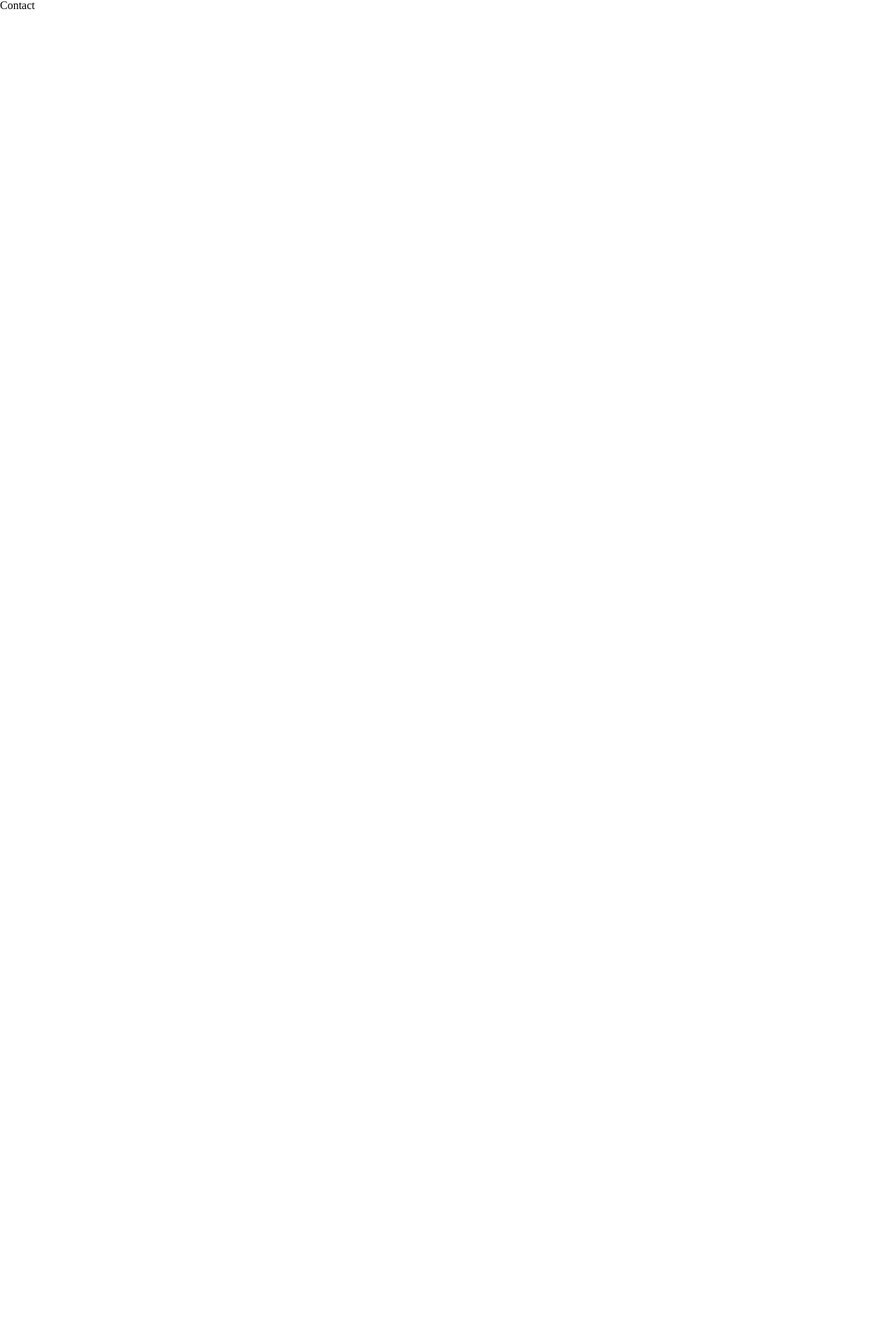
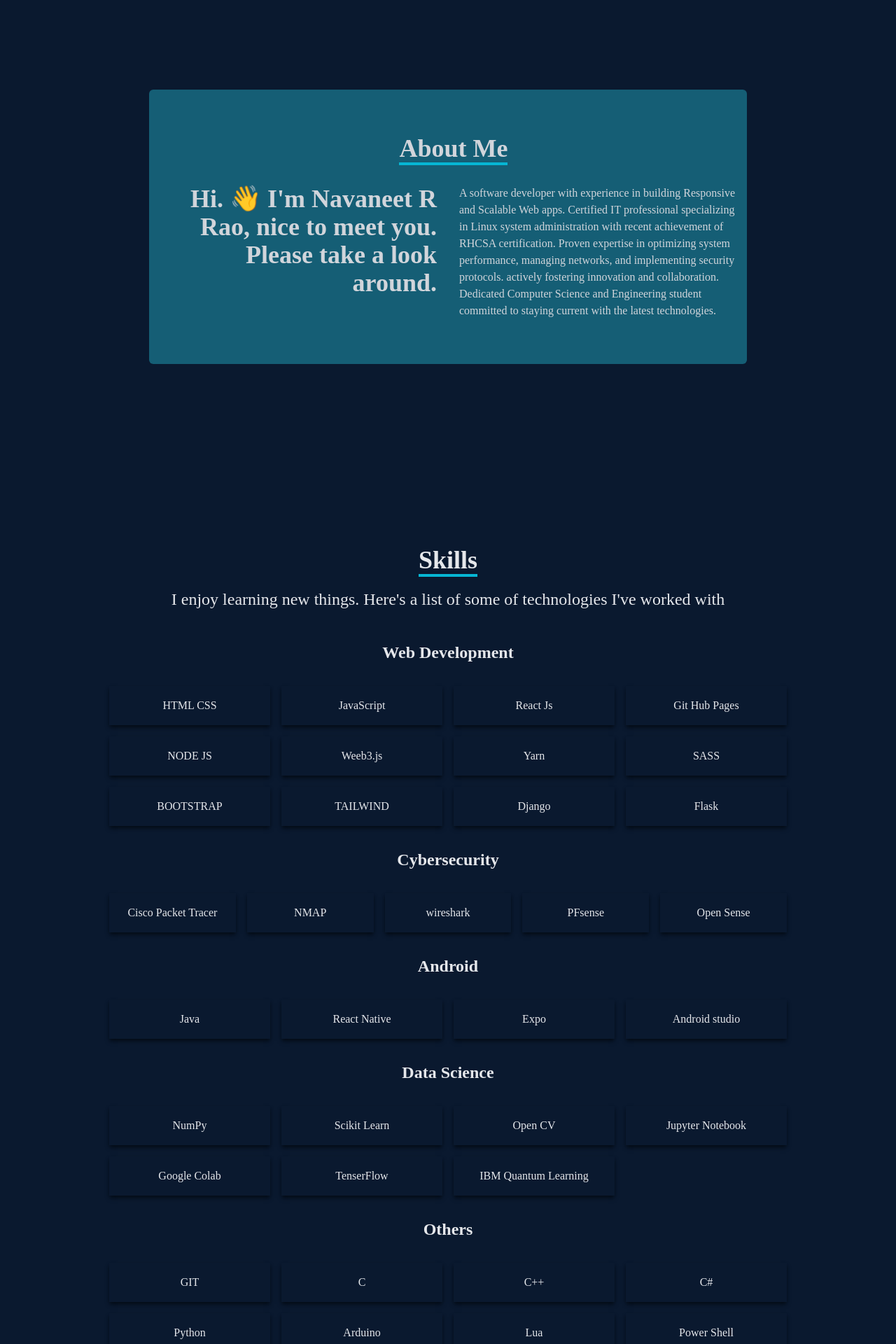
Before and after one commit to navaneet-rao/navaneet-rao.github.io, a React (Create React App) app: page / in a window 1280 px wide. Shown: the part 876-2796 px from the top of the page at 70% size. Before the commit the page ends 896 px from the top, so only its background shows below. Built offline with nearby package versions, Linux system fonts and the light colour scheme.

Commit message:
skills page updated and fixed bugs

```diff
--- a/src/components/About.jsx
+++ b/src/components/About.jsx
@@ -1,9 +1,45 @@
-import React from 'react'
+import React from "react";
 
 const About = () => {
   return (
-    <div>About</div>
-  )
-}
-
-export default About
+    <div
+      name="about"
+      id="about"
+      className="w-full h-screen bg-[#0a192f] text-gray-300"
+    >
+      <div className="flex flex-col justify-center items-center w-full h-full">
+        <div className=" py-16 rounded-md bg-cyan-800 flex flex-col justify-center items-center w-4/6">
+          <div className="max-w-[1000px] w-full justify-center items-center ">
+            <div className=" pb-8 pl-4 text-center">
+              <p className="text-4xl font-bold inline border-b-4 border-cyan-500 ">
+                About Me
+              </p>
+            </div>
+          </div>
+          <div className="max-w-[1000px] w-full grid sm:grid-cols-2 gap-8 px-4">
+            <div className="sm:text-right text-4xl font-bold">
+              <p>
+                Hi. <span className="wave">👋</span> I'm Navaneet R Rao,
+                nice to meet you. Please take a look around.
+              </p>
+            </div>
+            <div>
+              <p>
+                {" "}
+                A software developer with experience in building Responsive and
+                Scalable Web apps. Certified IT professional specializing in
+                Linux system administration with recent achievement of RHCSA
+                certification. Proven expertise in optimizing system
+                performance, managing networks, and implementing security
+                protocols. actively fostering innovation and collaboration.
+                Dedicated Computer Science and Engineering student committed to
+                staying current with the latest technologies.
+              </p>
+            </div>
+          </div>
+        </div>
+      </div>
+    </div>
+  );
+};
+export default About;
--- a/src/components/Home.jsx
+++ b/src/components/Home.jsx
@@ -1,22 +1,20 @@
-import React from 'react';
-import { HiArrowNarrowRight } from 'react-icons/hi';
-import me from '../assets/me.jpg';
+import React from "react";
+import { HiArrowNarrowRight } from "react-icons/hi";
+import me from "../assets/me.jpg";
 import { Link } from "react-scroll";
 
 const Home = () => {
   return (
-    <div
-    name="home"
-    className="h-screen w-full bg-[#0a192f]"
-  >
+    <div name="home" className="h-screen w-full bg-[#0a192f]">
       <div className="max-w-screen-lg mx-auto flex flex-col items-center justify-center h-full px-4 md:flex-row">
         <div className="flex flex-col justify-center py-12">
           <h2 className="sm:text-7xl text-4xl font-bold text-white">
             I'm a Full Stack Web Developer
           </h2>
           <p className="text-gray-400 py-4 max-w-md">
-            I am a EX200 Red Hat Certified System Administrator Passionate about coding and tech. Currently exploring open-stack,
-          ReactJS, Network analysis, Cybersecurity, and more
+            I am a EX200 Red Hat Certified System Administrator Passionate about
+            coding and tech. Currently exploring ReactJS, open-stack, Network
+            analysis, Cybersecurity, and more
           </p>
           <div>
             <Link
@@ -36,7 +34,7 @@ const Home = () => {
           <img
             src={me}
             alt="my profile"
-          className="rounded-full md:h-auto md:max-w-lg md:ms-auto max-w-xs "
+            className="rounded-full xl:h-auto xl:max-w-lg xl:ms-auto max-w-xs "
           />
         </div>
       </div>
--- a/src/components/Navbar.jsx
+++ b/src/components/Navbar.jsx
@@ -101,7 +101,7 @@ const Navbar = () => {
           <li className='w-[160px] h-[60px] flex justify-between items-center ml-[-100px] hover:ml-[-10px] duration-300 bg-[#6fc2b0]'>
             <a
               className='flex justify-between items-center w-full text-gray-300'
-              href='navaneet517@gmail.com'
+              href='/'
             >
               Email <HiOutlineMail size={30} />
             </a>
--- a/src/components/Skills.jsx
+++ b/src/components/Skills.jsx
@@ -1,9 +1,154 @@
-import React from 'react'
+import React from "react";
 
 const Skills = () => {
   return (
-    <div>Skills</div>
-  )
-}
-
-export default Skills
+    <div name="skills" className="w-full h-full bg-[#0a192f] text-gray-200 sm:py-10">
+      {/* Container */}
+      <div className="max-w-[1000px] mx-auto p-4 flex flex-col justify-center w-full h-full ">
+        <div className=" w-full h-full flex justify-center items-center flex-col mb-7">
+          <p className="text-4xl font-bold inline border-b-4 border-cyan-500 text-center ">
+            Skills
+          </p>
+          <p className="py-4 text-2xl">
+            I enjoy learning new things. Here's a list of some of technologies
+            I've worked with
+          </p>
+        </div>
+        <p className="text-2xl font-bold inline  text-center ">
+          Web Development
+        </p>
+        <div className="w-full grid grid-cols-2 sm:grid-cols-4 gap-4 text-center py-8 ">
+          <div className="shadow-md shadow-[#040c16] hover:scale-110 duration-500 ">
+            <p className="my-4">HTML CSS</p>
+          </div>
+          <div className="shadow-md shadow-[#040c16] hover:scale-110 duration-500">
+            <p className="my-4">JavaScript</p>
+          </div>
+          <div className="shadow-md shadow-[#040c16] hover:scale-110 duration-500">
+            <p className="my-4">React Js</p>
+          </div>
+          <div className="shadow-md shadow-[#040c16] hover:scale-110 duration-500">
+            <p className="my-4">Git Hub Pages</p>
+          </div>
+          <div className="shadow-md shadow-[#040c16] hover:scale-110 duration-500">
+            <p className="my-4">NODE JS</p>
+          </div>
+          <div className="shadow-md shadow-[#040c16] hover:scale-110 duration-500">
+            <p className="my-4">Weeb3.js</p>
+          </div>
+          <div className="shadow-md shadow-[#040c16] hover:scale-110 duration-500">
+            <p className="my-4">Yarn</p>
+          </div>
+          <div className="shadow-md shadow-[#040c16] hover:scale-110 duration-500">
+            <p className="my-4">SASS</p>
+          </div>
+          <div className="shadow-md shadow-[#040c16] hover:scale-110 duration-500">
+            <p className="my-4">BOOTSTRAP</p>
+          </div>
+          <div className="shadow-md shadow-[#040c16] hover:scale-110 duration-500">
+            <p className="my-4">TAILWIND</p>
+          </div>
+          <div className="shadow-md shadow-[#040c16] hover:scale-110 duration-500">
+            <p className="my-4">Django</p>
+          </div>
+          <div className="shadow-md shadow-[#040c16] hover:scale-110 duration-500">
+            <p className="my-4">Flask</p>
+          </div>
+        </div>
+        <p className="text-2xl font-bold inline  text-center ">
+        Cybersecurity
+        </p>
+        <div className="w-full grid grid-cols-2 sm:grid-cols-5 gap-4 text-center py-8 ">
+          <div className="shadow-md shadow-[#040c16] hover:scale-110 duration-500">
+            <p className="my-4">Cisco Packet Tracer</p>
+          </div>
+          <div className="shadow-md shadow-[#040c16] hover:scale-110 duration-500">
+            <p className="my-4">NMAP</p>
+          </div>
+          <div className="shadow-md shadow-[#040c16] hover:scale-110 duration-500">
+            <p className="my-4">wireshark</p>
+          </div>
+          <div className="shadow-md shadow-[#040c16] hover:scale-110 duration-500">
+            <p className="my-4">PFsense</p>
+          </div>
+          <div className="shadow-md shadow-[#040c16] hover:scale-110 duration-500">
+            <p className="my-4">Open Sense</p>
+          </div>
+        </div>
+        <p className="text-2xl font-bold inline  text-center ">
+        Android
+        </p>
+        <div className="w-full grid grid-cols-2 sm:grid-cols-4 gap-4 text-center py-8 ">
+          <div className="shadow-md shadow-[#040c16] hover:scale-110 duration-500">
+            <p className="my-4">Java</p>
+          </div>
+          <div className="shadow-md shadow-[#040c16] hover:scale-110 duration-500">
+            <p className="my-4">React Native</p>
+          </div>
+          <div className="shadow-md shadow-[#040c16] hover:scale-110 duration-500">
+            <p className="my-4">Expo</p>
+          </div>
+          <div className="shadow-md shadow-[#040c16] hover:scale-110 duration-500">
+            <p className="my-4">Android studio</p>
+          </div>
+        </div>
+        <p className="text-2xl font-bold inline  text-center ">
+        Data Science
+        </p>
+        <div className="w-full grid grid-cols-2 sm:grid-cols-4 gap-4 text-center py-8 ">
+          <div className="shadow-md shadow-[#040c16] hover:scale-110 duration-500">
+            <p className="my-4">NumPy</p>
+          </div>
+          <div className="shadow-md shadow-[#040c16] hover:scale-110 duration-500">
+            <p className="my-4">Scikit Learn</p>
+          </div>
+          <div className="shadow-md shadow-[#040c16] hover:scale-110 duration-500">
+            <p className="my-4">Open CV</p>
+          </div>
+          <div className="shadow-md shadow-[#040c16] hover:scale-110 duration-500">
+            <p className="my-4">Jupyter Notebook</p>
+          </div>
+          <div className="shadow-md shadow-[#040c16] hover:scale-110 duration-500">
+            <p className="my-4">Google Colab</p>
+          </div>
+          <div className="shadow-md shadow-[#040c16] hover:scale-110 duration-500">
+            <p className="my-4">TenserFlow</p>
+          </div>
+          <div className="shadow-md shadow-[#040c16] hover:scale-110 duration-500">
+            <p className="my-4">IBM Quantum Learning</p>
+          </div>
+        </div>
+        <p className="text-2xl font-bold inline  text-center ">
+        Others
+        </p>
+        <div className="w-full grid grid-cols-2 sm:grid-cols-4 gap-4 text-center py-8 ">
+          <div className="shadow-md shadow-[#040c16] hover:scale-110 duration-500">
+            <p className="my-4">GIT</p>
+          </div>
+          <div className="shadow-md shadow-[#040c16] hover:scale-110 duration-500">
+            <p className="my-4">C</p>
+          </div>
+          <div className="shadow-md shadow-[#040c16] hover:scale-110 duration-500">
+            <p className="my-4">C++</p>
+          </div>
+          <div className="shadow-md shadow-[#040c16] hover:scale-110 duration-500">
+            <p className="my-4">C#</p>
+          </div>
+          <div className="shadow-md shadow-[#040c16] hover:scale-110 duration-500">
+            <p className="my-4">Python</p>
+          </div>
+          <div className="shadow-md shadow-[#040c16] hover:scale-110 duration-500">
+            <p className="my-4">Arduino</p>
+          </div>
+          <div className="shadow-md shadow-[#040c16] hover:scale-110 duration-500">
+            <p className="my-4">Lua</p>
+          </div>
+          <div className="shadow-md shadow-[#040c16] hover:scale-110 duration-500">
+            <p className="my-4">Power Shell</p>
+          </div>
+        </div>
+      </div>
+    </div>
+  );
+};
+export default Skills;
--- a/src/index.css
+++ b/src/index.css
@@ -25,6 +25,40 @@
   ) !important;
 }
 
+@keyframes wave-animation {
+  0% {
+    transform: rotate(0deg);
+  }
+  10% {
+    transform: rotate(14deg);
+  }
+  20% {
+    transform: rotate(-8deg);
+  }
+  30% {
+    transform: rotate(14deg);
+  }
+  40% {
+    transform: rotate(-4deg);
+  }
+  50% {
+    transform: rotate(10deg);
+  }
+  60% {
+    transform: rotate(0deg);
+  }
+  100% {
+    transform: rotate(0deg);
+  }
+}
+.wave {
+  animation-duration: 2.5s;
+  animation-iteration-count: infinite;
+  animation-name: wave-animation;
+  display: inline-block;
+  transform-origin: 70% 70%;
+}
+
 /* body {
   margin: 0;
   font-family: -apple-system, BlinkMacSystemFont, "Segoe UI", "Roboto", "Oxygen",
```
Lines whose indentation alone changed are shown as unchanged.
